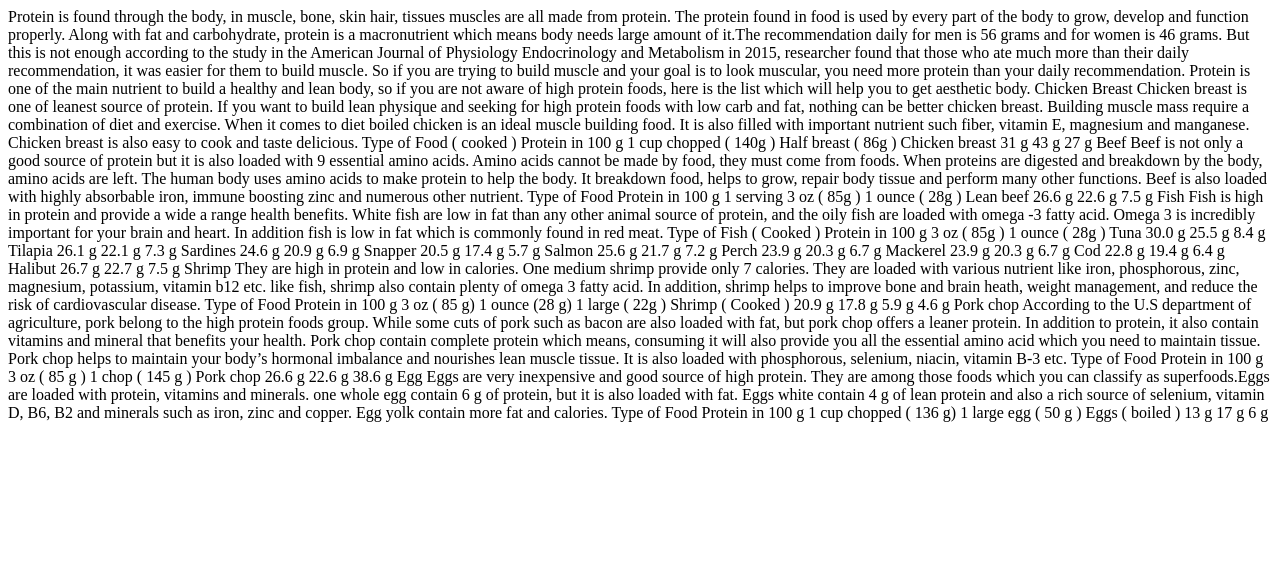
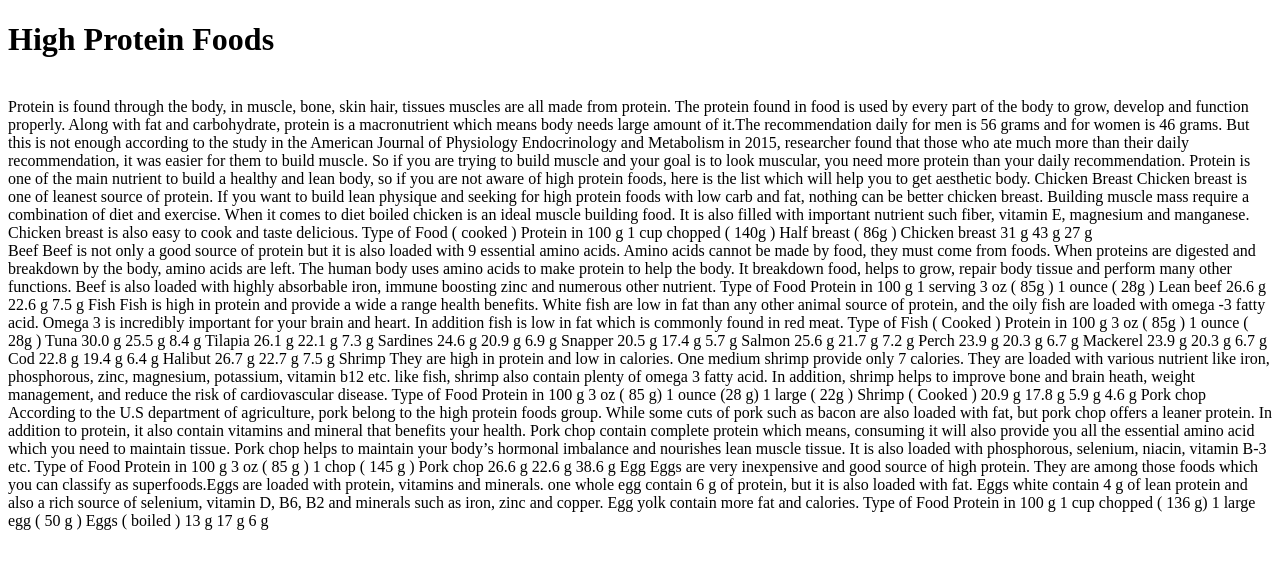
Before and after one commit to nitin27rao/nitin27rao.github.io, a plain HTML site: page blog.html in a window 1280 px wide. Drawn offline with Linux system fonts and the light colour scheme.

Commit message:
Update blog.html

```diff
--- a/blog.html
+++ b/blog.html
@@ -1,17 +1,18 @@
 <!DOCTYPE HTML>
 <html lang="en">
 <head>
-<title>High Protein Foods</title>
+<h1>High Protein Foods</h1>
 <meta charset="UTF-8">
 </head>
 <body>
+  <br>
 Protein is found through the body, in muscle, bone, skin hair, tissues muscles are all made from protein. The protein found in food is used by every part of the body to grow, develop and function properly. Along with fat and carbohydrate, protein is a macronutrient which means body needs large amount of it.The recommendation daily for men is 56 grams and for women is 46 grams. But this is not enough according to the study in the American  Journal of Physiology Endocrinology and Metabolism in 2015, researcher found that those who ate much more than their daily recommendation, it was easier for them to build muscle. So if you are trying to build muscle and your goal is to look muscular, you need more protein than your daily recommendation. Protein is one of the main nutrient to build a healthy and lean body, so if you are not aware of high protein foods, here is the list which will help you to get aesthetic body.
 Chicken Breast
 Chicken breast is one of leanest source of protein. If you want to build lean physique and seeking for high protein foods with low carb and fat, nothing can be better chicken breast. Building muscle mass require a combination of diet and exercise. When it comes to diet boiled chicken is an ideal muscle building food. It is also filled with important nutrient such fiber, vitamin E, magnesium and manganese. Chicken breast is also easy to cook and taste delicious.
 Type of Food ( cooked )	Protein in 100 g	1 cup chopped ( 140g )	Half breast ( 86g )
 Chicken breast	31 g	43 g	27 g
-
-Beef
+  </br>
+  Beef
 Beef is not only a good source of protein but it is also loaded with 9 essential amino acids. Amino acids cannot be made by food, they must come from foods. When proteins are digested and breakdown by the body, amino acids are left. The human body uses amino acids to make protein to help the body. It breakdown food, helps to grow, repair body tissue and perform many other functions. Beef is also loaded with highly absorbable iron, immune boosting zinc and numerous other nutrient.
 Type of Food	Protein in 100 g	1 serving 3 oz ( 85g )	1 ounce ( 28g )
 Lean beef	26.6 g	22.6 g	7.5 g
```
